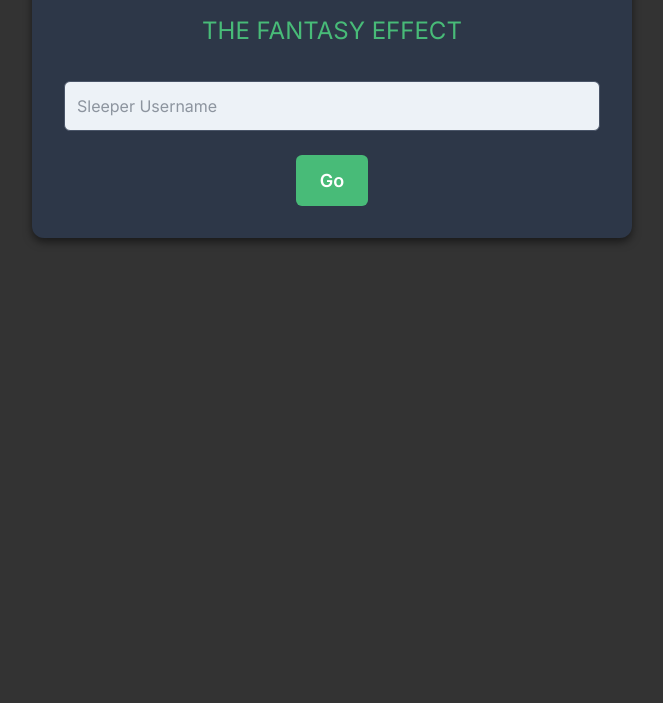
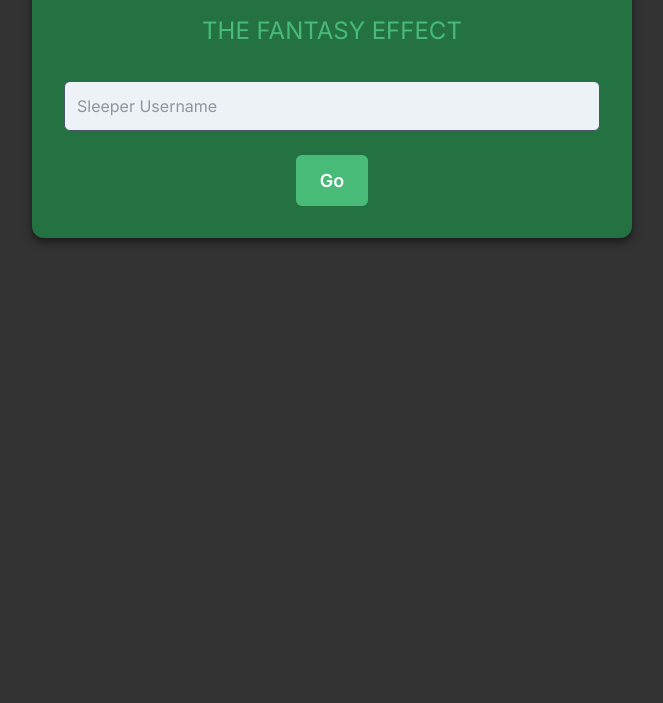
Before and after one commit to fantasyeffect/fantasyeffect.github.io, a plain HTML site: page index.html in a window 1280 px wide. Shown: the part 97-800 px from the top of the page, without its empty margins (308-971 px from the left). Drawn offline with nearby package versions, Linux system fonts and the light colour scheme.

Commit message:
Update styles.css
Signed-off-by: fantasyeffect <fantasyeffectff@gmail.com>

```diff
--- a/styles.css
+++ b/styles.css
@@ -8,7 +8,7 @@ body {
     margin: 0 auto;
     padding: 2rem; /* Increased padding */
     text-align: center;
-    background-color: #2d3748; /* Slightly lighter container background */
+    background-color: #247142; /* Slightly lighter container background */
     border-radius: 0.75rem; /* Rounded corners */
     box-shadow: 0 4px 8px rgba(0, 0, 0, 0.5); /* Shadow for depth */
 }
```
